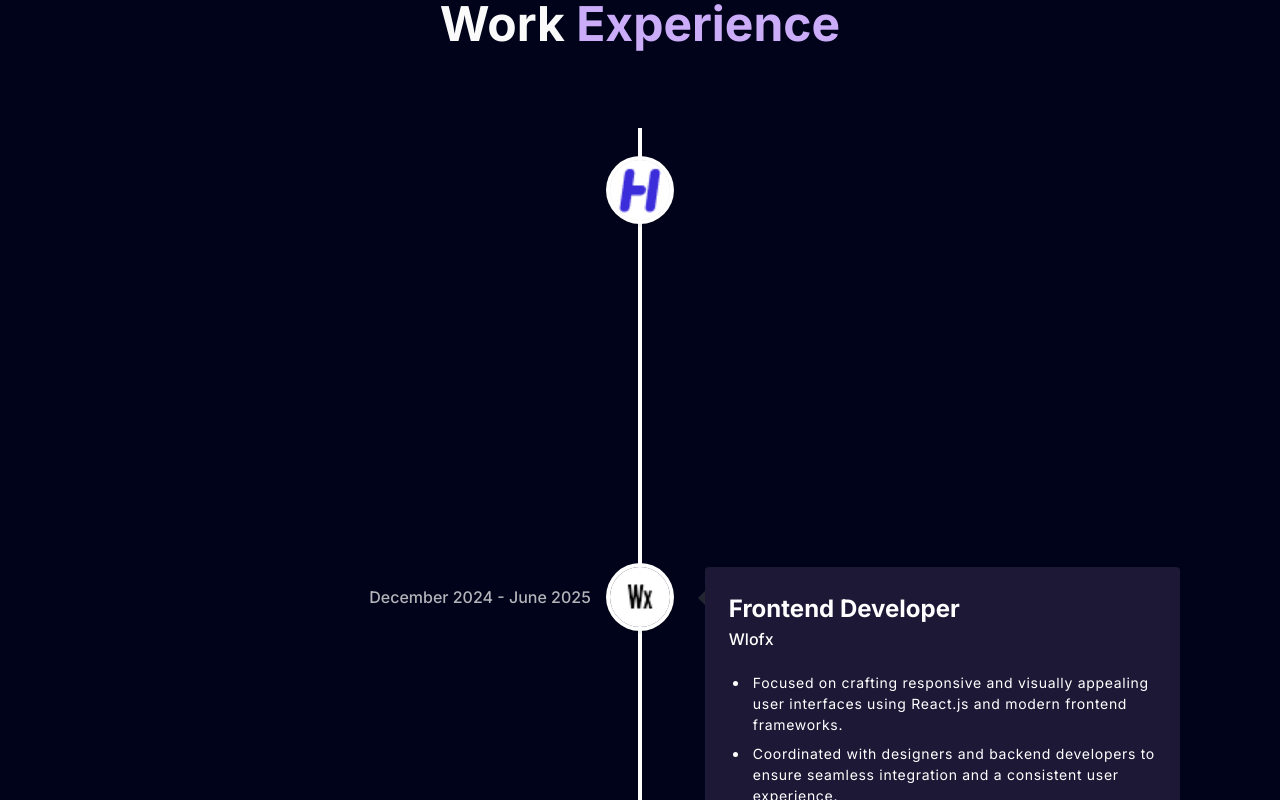
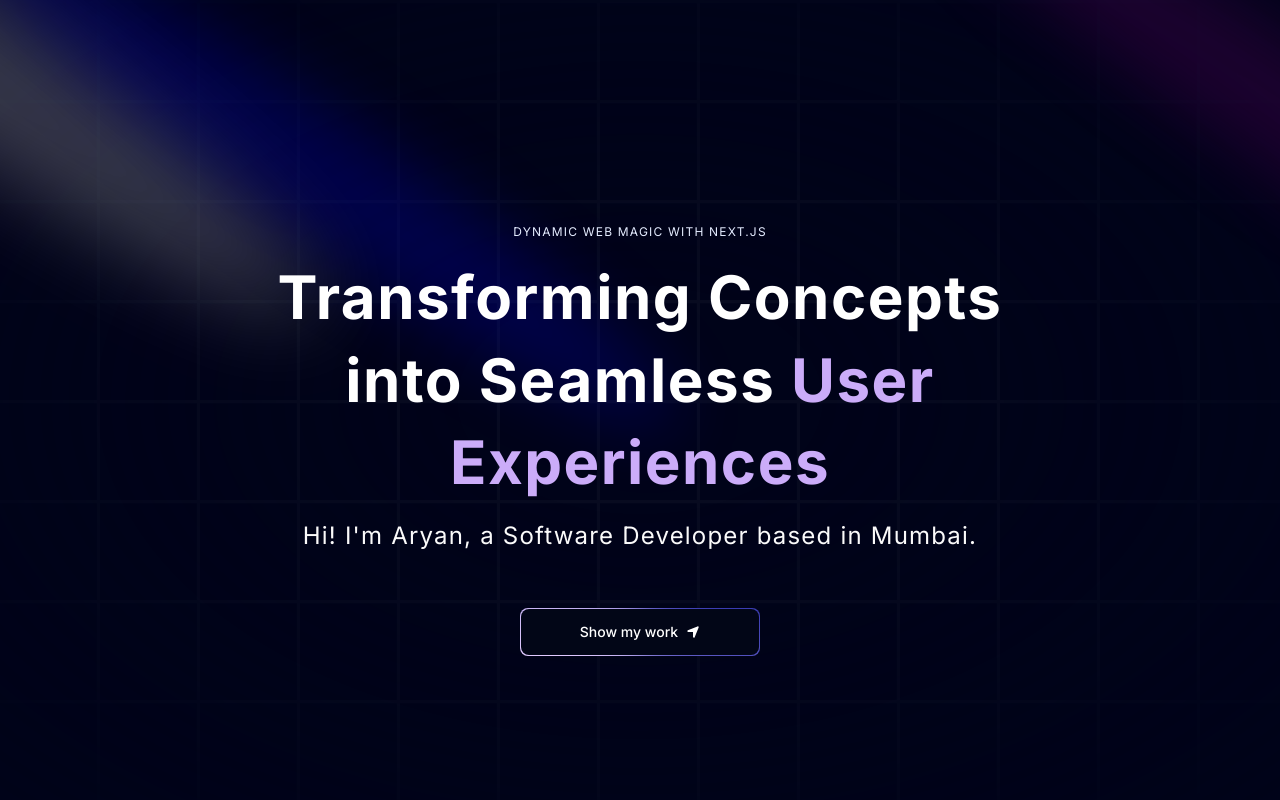
Before and after one commit to aryankuril/portfolio2, a Next.js app: page / in a window 1280 px wide. Shown: the top 800 px of the page. Built offline with nearby package versions, Linux system fonts and the light colour scheme.

Commit message:
HERO SCETION LIVE

```diff
--- a/app/page.tsx
+++ b/app/page.tsx
@@ -17,9 +17,9 @@ const Home = () => {
     <main className="relative bg-black-100 flex justify-center items-center flex-col overflow-hidden mx-auto sm:px-10 px-5">
       <div className="max-w-7xl w-full">
         <FloatingNav navItems={navItems} />
-        {/* <Hero />
-        <Grid />*/}
-        <TwoExperience/>
+        <Hero />
+        {/*<Grid />*/}
+        <TwoExperience />
         <RecentProjects />
         <Clients />
         <Experience />
```
